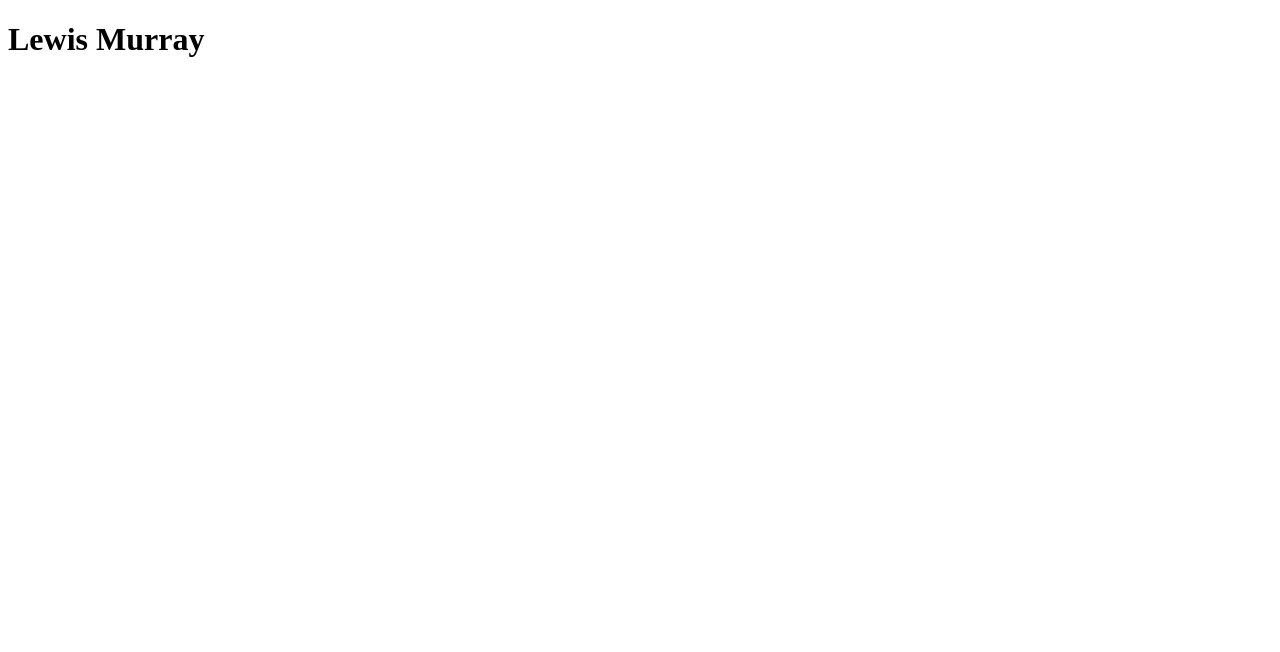
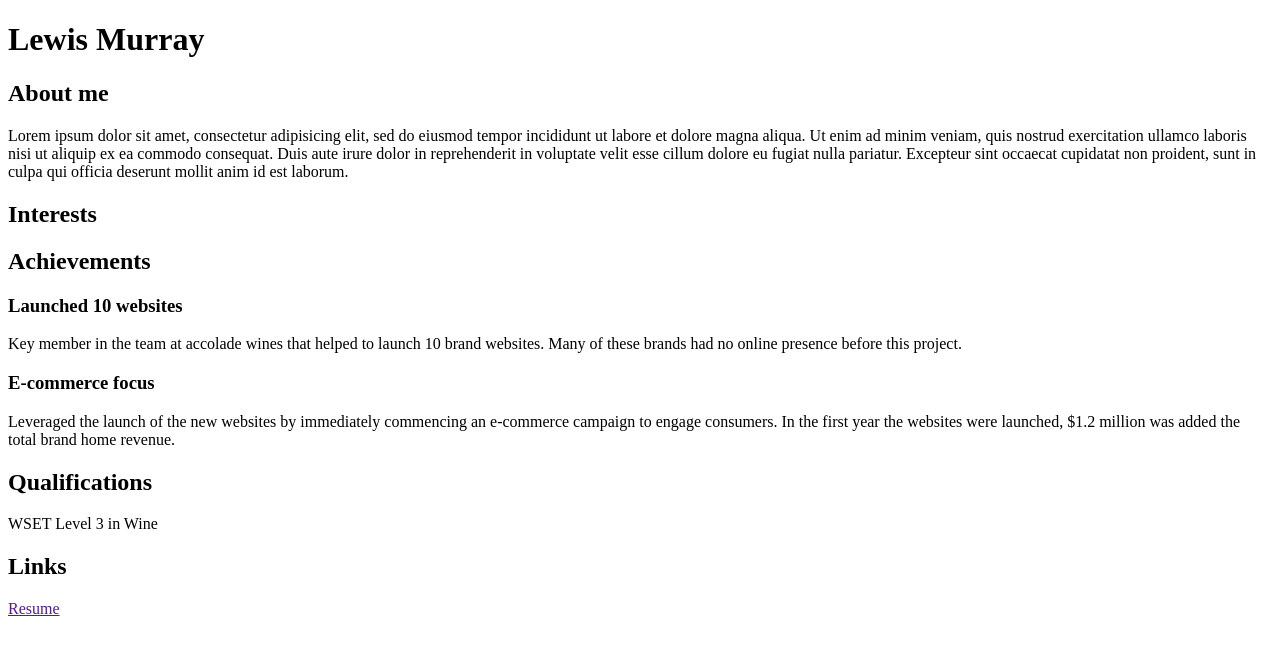
Before and after one commit to LewMurOdin/LewMurOdin.Github.io, a plain HTML site: page index.html in a window 1280 px wide. Drawn offline with Linux system fonts and the light colour scheme.

Commit message:
Update index.html

```diff
--- a/index.html
+++ b/index.html
@@ -5,5 +5,18 @@
   </head>
   <body>
     <h1>Lewis Murray</h1>
+    <h2>About me</h2>
+    <p>Lorem ipsum dolor sit amet, consectetur adipisicing elit, sed do eiusmod tempor incididunt ut labore et dolore magna aliqua. Ut enim ad minim veniam, quis nostrud exercitation ullamco laboris nisi ut aliquip ex ea commodo consequat. Duis aute irure dolor in reprehenderit in voluptate velit esse cillum dolore eu fugiat nulla pariatur. Excepteur sint occaecat cupidatat non proident, sunt in culpa qui officia deserunt mollit anim id est laborum.</p>
+    <h2>Interests</h2>
+    <h2>Achievements</h2>
+    <h3>Launched 10 websites</h3>
+    <p>Key member in the team at accolade wines that helped to launch 10 brand websites. Many of these brands had no online presence before this project.</p>
+    <h3>E-commerce focus</h3>
+    <p>Leveraged the launch of the new websites by immediately commencing an e-commerce campaign to engage consumers. In the first year the websites were launched, $1.2 million was added the total brand home revenue.</p>
+    <h2>Qualifications</h2>
+    <p><a>WSET Level 3 in Wine</a></p>
+    <p><a></a></p>
+    <h2>Links</h2>
+    <p><a href="">Resume</a></p>
   </body>
 </html>
```
